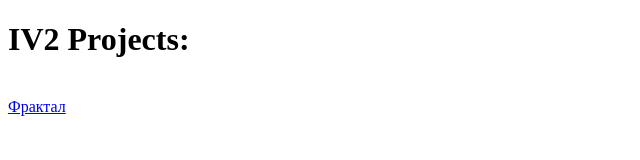
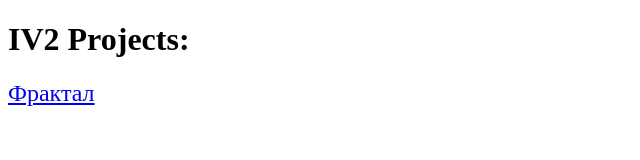
Before and after one commit to IV269/IV269.github.io, a plain HTML site: page index.html in a window 1280 px wide. Shown: the whole page, without its empty margins (0-640 px from the left). Drawn offline with Linux system fonts and the light colour scheme.

Commit message:
style of text is changed

```diff
--- a/index.html
+++ b/index.html
@@ -13,7 +13,7 @@
         <title>Main</title>
     </head>
     <body>
-        <h1>IV2 Projects:</h1><br>
-        <a href="01-fractal">Фрактал</a>
+        <h1>IV2 Projects:</h1>
+        <a href="01-fractal" style="font-size: x-large">Фрактал</a><br>
     </body>
 </html>
```
